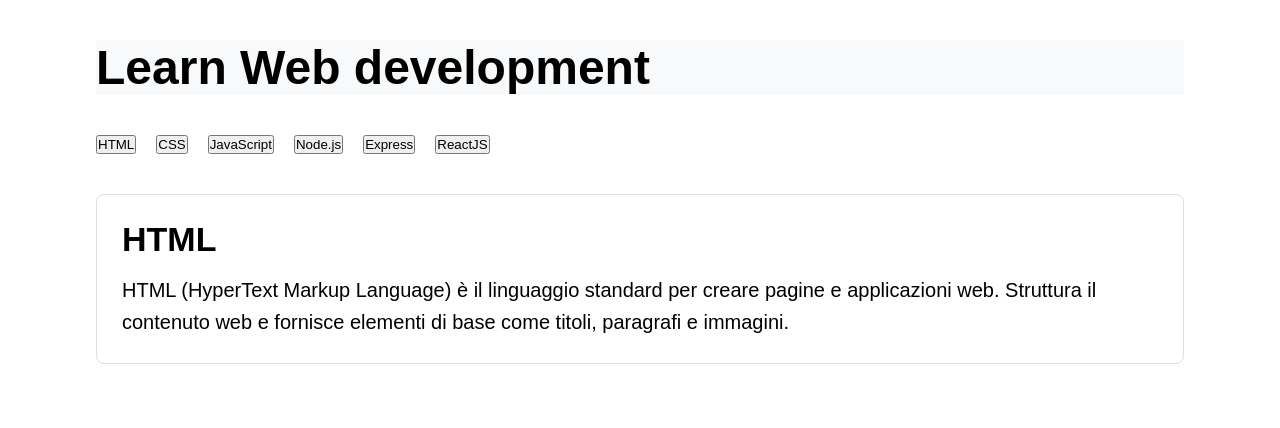
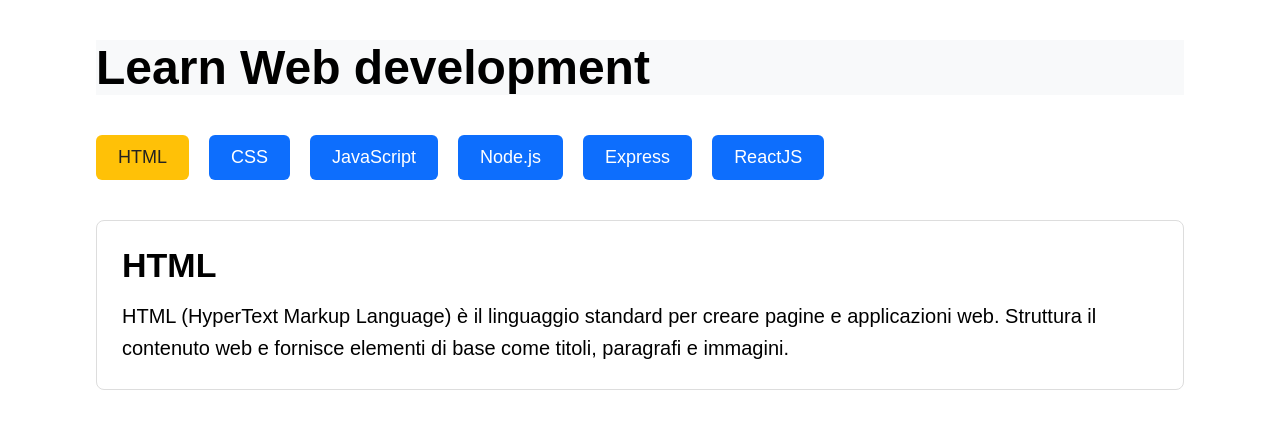
Before and after one commit to daviderocco85/react-use-state, a React (Vite) app: page / in a window 1280 px wide. Shown: the top 428 px of the page. Built offline with nearby package versions, Linux system fonts and the light colour scheme.

Commit message:
style: update Button.css with new .btn and .btn.active styles

```diff
--- a/src/components/Button.css
+++ b/src/components/Button.css
@@ -1,4 +1,4 @@
-.tab-btn {
+.btn {
     background: #0d6efd;
     color: white;
     border: none;
@@ -9,11 +9,11 @@
     transition: .3s;
 }
 
-.tab-btn:hover {
+.btn:hover {
     background: #0b5ed7;
 }
 
-.tab-btn.active {
+.btn.active {
     background: #ffc107;
     color: #222;
 }
```
